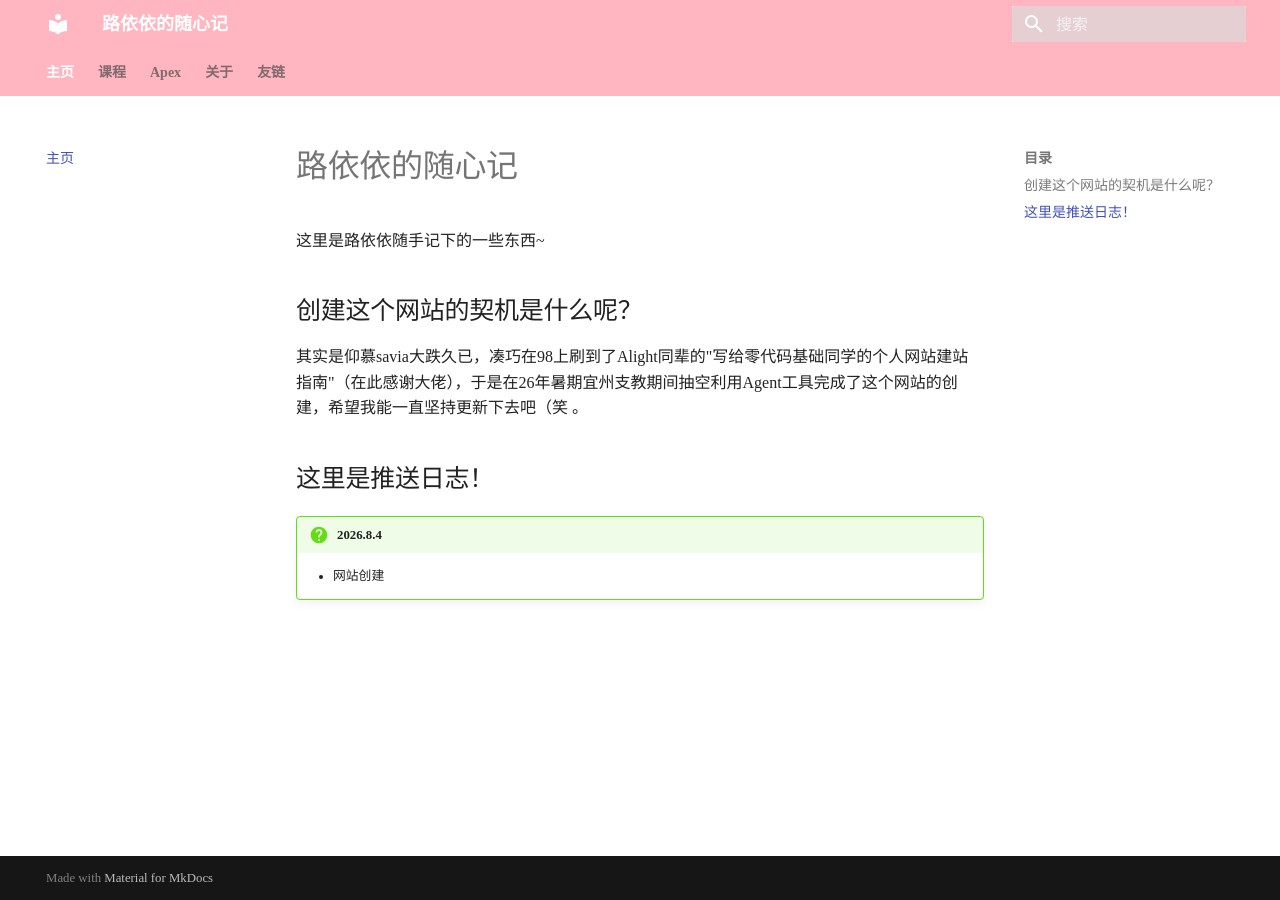
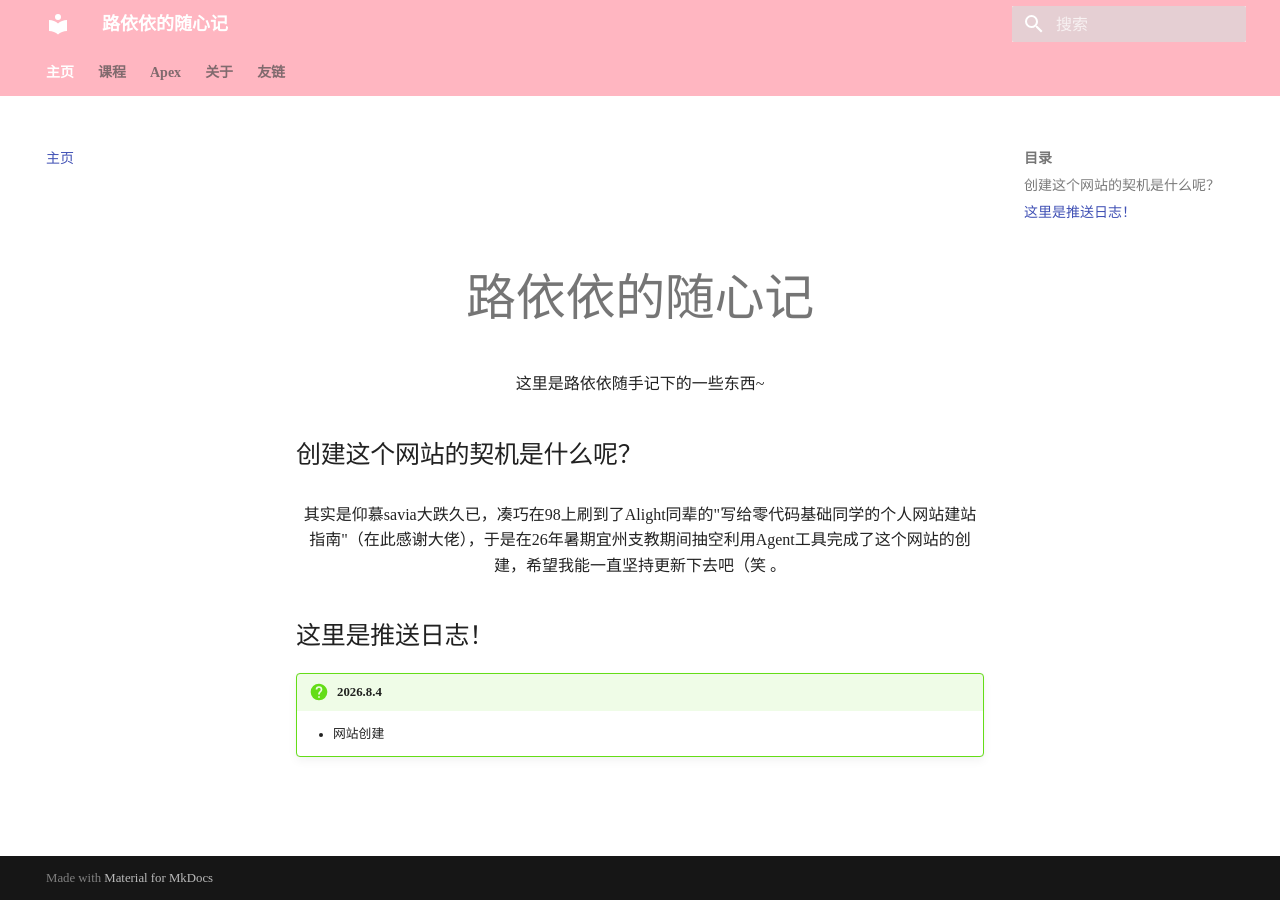
Before and after one commit to Luyiyi2858/Luyiyi2858.github.io, an MkDocs documentation site: the page built from docs/index.md, in a window 1280 px wide. Built offline with MkDocs 1.6.1 and Material for MkDocs 9.7.7, drawn with Linux system fonts in a browser that asks for light colours.

Commit message:
主页居中样式：标题大字、副标题和正文居中

```diff
--- a/docs/stylesheets/extra.css
+++ b/docs/stylesheets/extra.css
@@ -48,15 +48,19 @@ body,
 }
 
 /* 主页居中样式 */
-article.home-page {
+.home-title {
+  display: block;
+  font-size: 2.5rem;
   text-align: center;
   margin-top: 120px;
+  margin-bottom: 0;
 }
-article.home-page p {
+.home-subtitle,
+.home-body {
+  display: block;
+  text-align: center;
   max-width: 700px;
   margin-left: auto;
   margin-right: auto;
+  margin-top: 30px;
 }
-article.home-page h1 {
-  font-size: 2.5rem;
-}
```
